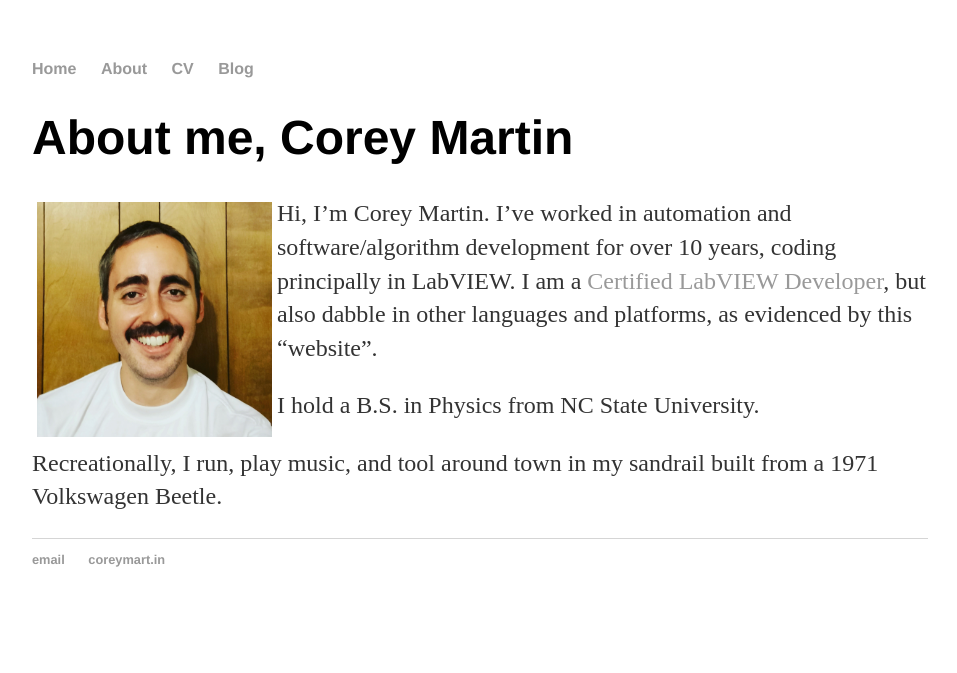
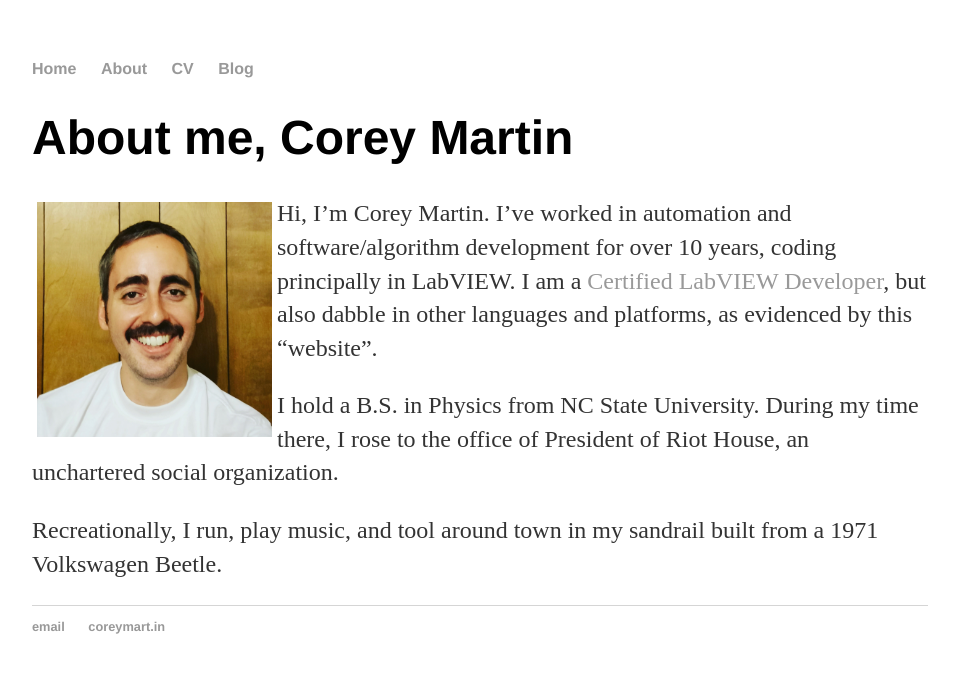
Before and after one commit to CoreySMartin/CoreySMartin.github.io, a Jekyll site: the page built from about/index.md, in a window 1280 px wide. Shown: the top 673 px of the page, without its empty margins (160-1117 px from the left). Built offline with Jekyll 4.4.1, drawn with Linux system fonts in a browser that asks for light colours.

Commit message:
Update index.md

```diff
--- a/about/index.md
+++ b/about/index.md
@@ -6,6 +6,6 @@ title: About Corey Martin
 <img align="left" src="/about/aboutme.jpg" alt="" title="Me: Corey Martin" width="235" border="5" style="border-color: white" />
 Hi, I'm Corey Martin.  I've worked in automation and software/algorithm development for over 10 years, coding principally in LabVIEW.  I am a [Certified LabVIEW Developer](https://www.youracclaim.com/badges/66e1fb02-43df-46c7-aaf9-c49be9c5ffc1), but also dabble in other languages and platforms, as evidenced by this "website".
 
-I hold a B.S. in Physics from NC State University.
+I hold a B.S. in Physics from NC State University.  During my time there, I rose to the office of President of Riot House, an unchartered social organization.
 
 Recreationally, I run, play music, and tool around town in my sandrail built from a 1971 Volkswagen Beetle.
```
